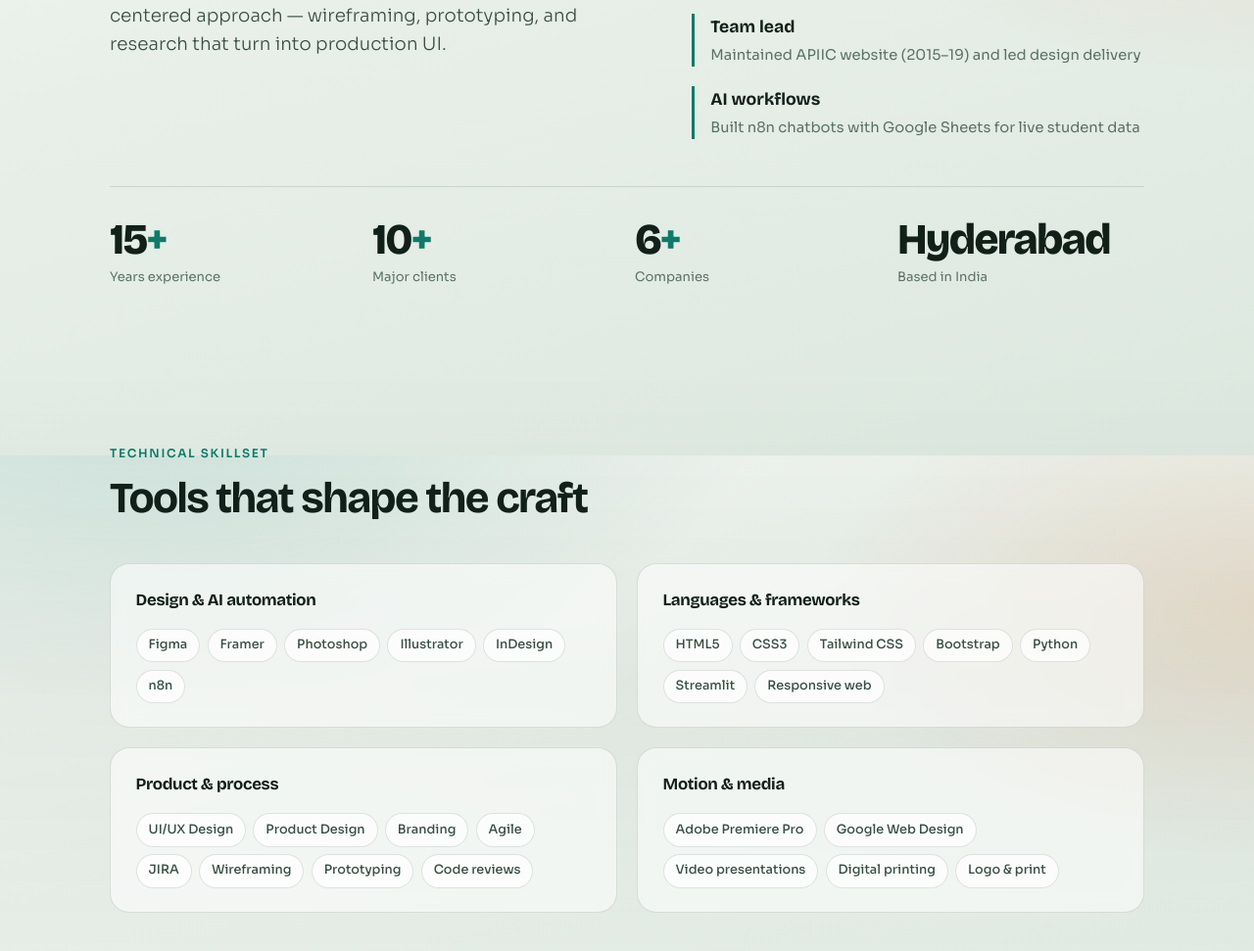
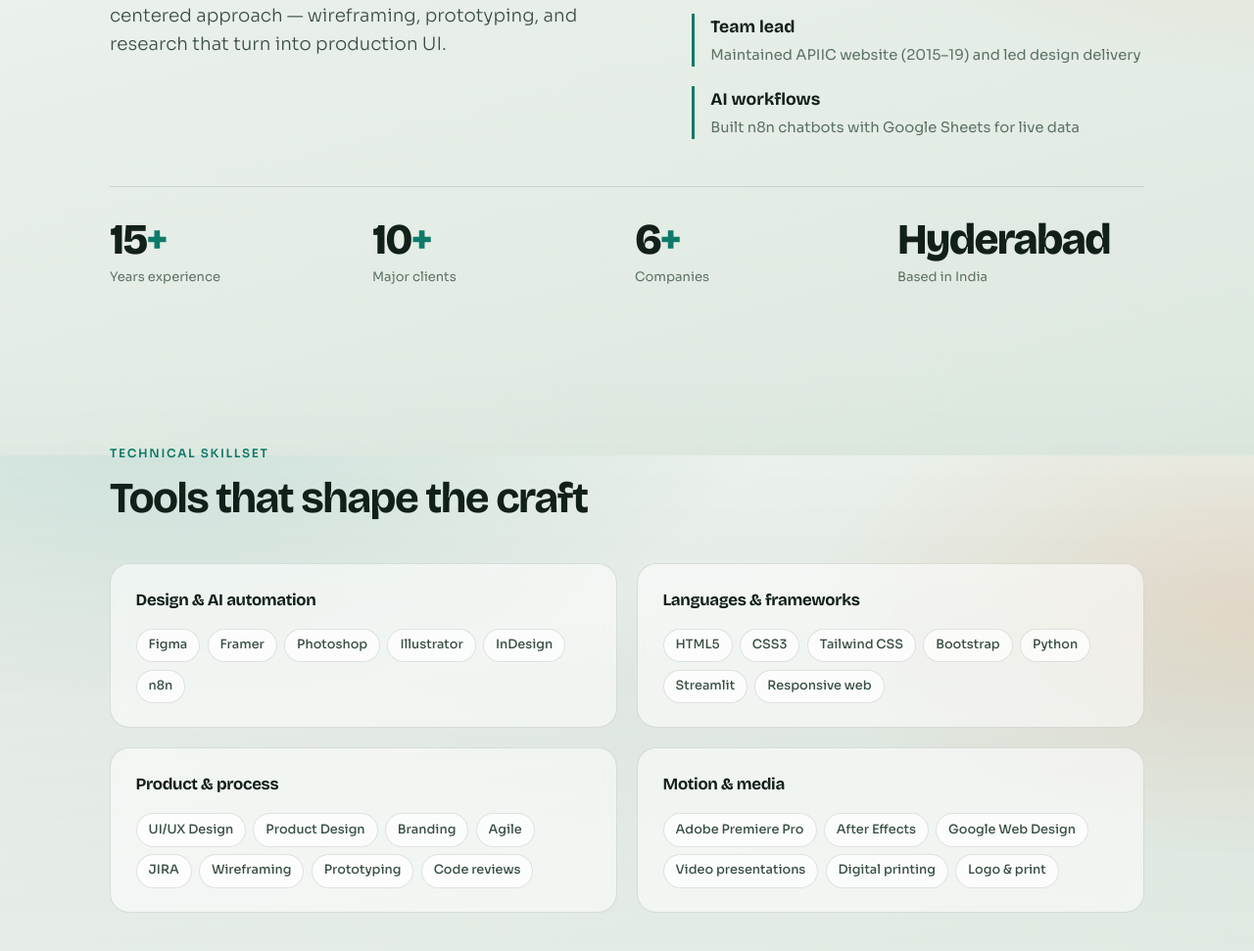
Before and after one commit to mastans22602/mastan-portfolio, a plain HTML site: page index.html in a window 1280 px wide. Shown: the part 1135-2106 px from the top of the page at 98% size. Drawn offline with nearby package versions, Linux system fonts and the light colour scheme; animation ran at ten frames a second.

Commit message:
Update index.html
added latest skill

```diff
--- a/index.html
+++ b/index.html
@@ -103,7 +103,7 @@
             </li>
             <li>
               <strong>AI workflows</strong>
-              <span>Built n8n chatbots with Google Sheets for live student data</span>
+              <span>Built n8n chatbots with Google Sheets for live data</span>
             </li>
           </ul>
         </div>
@@ -160,7 +160,7 @@
           <article class="skill-band">
             <h3>Motion &amp; media</h3>
             <div class="chips">
-              <span>Adobe Premiere Pro</span><span>Google Web Design</span>
+              <span>Adobe Premiere Pro</span><span>After Effects</span><span>Google Web Design</span>
               <span>Video presentations</span><span>Digital printing</span>
               <span>Logo &amp; print</span>
             </div>
```
